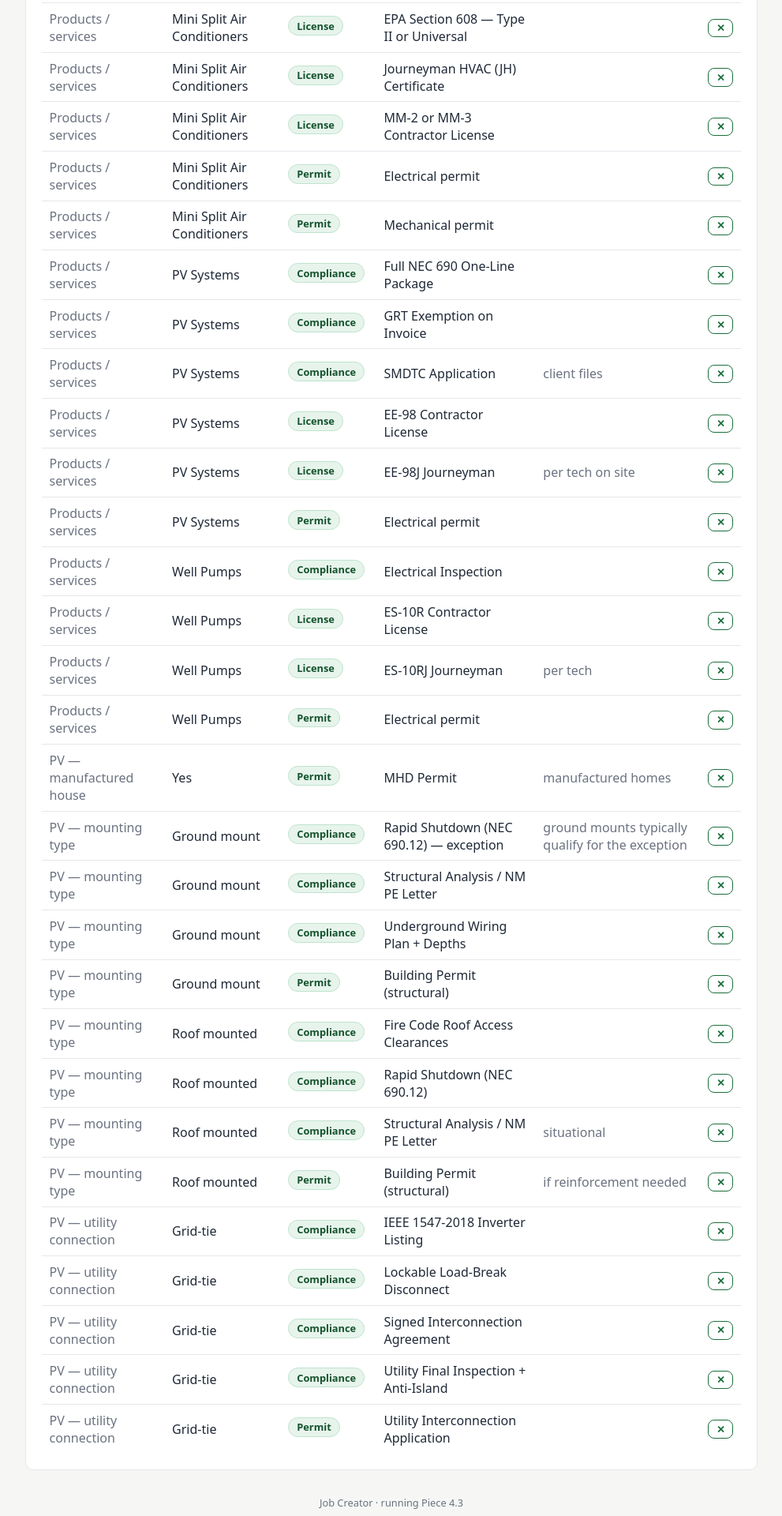
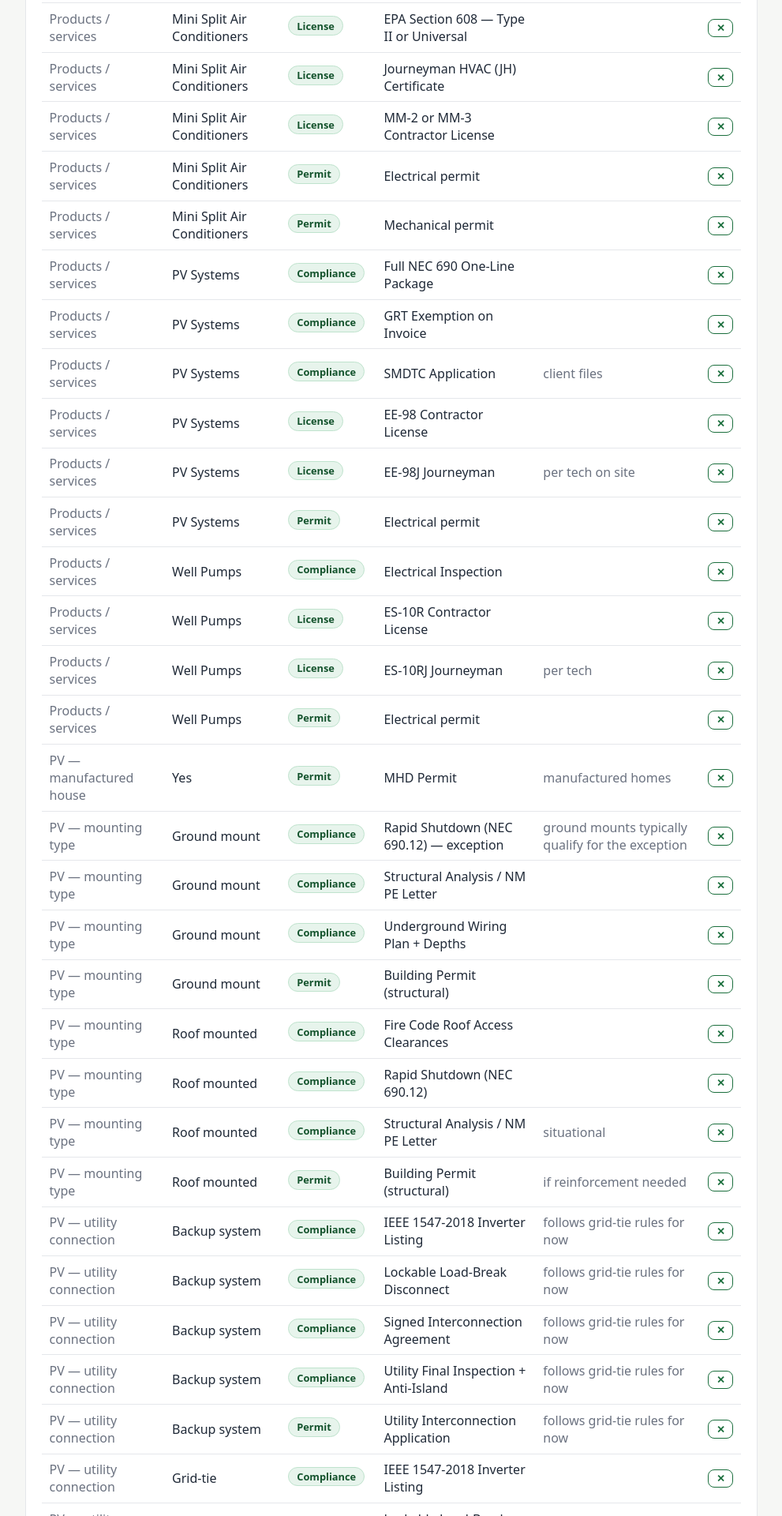
Before and after one commit to RaIn-Solar/job-creator-app, a Flask app: page /rules in a window 1280 px wide. Shown: the part 1840-3760 px from the top of the page at 79% size, without its empty margins (144-1135 px from the left). Run offline with Flask 3, Linux system fonts and the light colour scheme; data comes from the database, SQL or seed files in the repository.

Commit message:
Backup systems follow grid-tie rules; re-flavor demo text for New Mexico
- Batch 3: the five grid-tie interconnection rules mirrored onto
  pv_utility_connection = Backup system, each noted 'follows grid-tie
  rules for now' pending ECC specifics
- Sample clients/jobs and form placeholders now use NM cities,
  counties, area codes, and utilities (PNM, El Paso Electric)
- Version bumped to Piece 4.4

Co-Authored-By: Claude <noreply@anthropic.com>
Claude-Session: https://claude.ai/code/session_01BHvuvRs6P5XV4UN15WC78E

```diff
--- a/app.py
+++ b/app.py
@@ -157,7 +157,17 @@ SEED_RULES_V2 = [
     ("pv_utility_connection", "Grid-tie", "equals", "Compliance", "Utility Final Inspection + Anti-Island", ""),
 ]
 
-SEED_BATCHES = {2: SEED_RULES_V2}
+# Batch 3 — backup systems follow grid-tie rules (per ECC general rule;
+# specifics to be refined later, hence the note on each).
+SEED_RULES_V3 = [
+    ("pv_utility_connection", "Backup system", "equals", "Permit", "Utility Interconnection Application", "follows grid-tie rules for now"),
+    ("pv_utility_connection", "Backup system", "equals", "Compliance", "IEEE 1547-2018 Inverter Listing", "follows grid-tie rules for now"),
+    ("pv_utility_connection", "Backup system", "equals", "Compliance", "Lockable Load-Break Disconnect", "follows grid-tie rules for now"),
+    ("pv_utility_connection", "Backup system", "equals", "Compliance", "Signed Interconnection Agreement", "follows grid-tie rules for now"),
+    ("pv_utility_connection", "Backup system", "equals", "Compliance", "Utility Final Inspection + Anti-Island", "follows grid-tie rules for now"),
+]
+
+SEED_BATCHES = {2: SEED_RULES_V2, 3: SEED_RULES_V3}
 
 # ECC's main products/services — the multi-select on the job form.
 PRODUCTS = [
@@ -171,7 +181,7 @@ PRODUCTS = [
 
 # Shown in the footer of every page so it's always obvious which build
 # is running. Bumped with each piece.
-VERSION = "Piece 4.3"
+VERSION = "Piece 4.4"
 
 app = Flask(__name__)
 # Needed for flash messages; fine as a constant for an internal single-box tool.
@@ -226,13 +236,13 @@ def init_db():
             " (name, phone, mailing_address, billing_address, email, referral_source)"
             " VALUES (?, ?, ?, ?, ?, ?)",
             [
-                ("Johnson Residence (sample)", "214-555-0142",
-                 "4512 Bluebonnet Ln, Dallas, TX 75214",
-                 "4512 Bluebonnet Ln, Dallas, TX 75214",
+                ("Johnson Residence (sample)", "505-555-0142",
+                 "4512 Juniper Rd NE, Albuquerque, NM 87111",
+                 "4512 Juniper Rd NE, Albuquerque, NM 87111",
                  "mjohnson@example.com", "Google search"),
-                ("Rivera Residence (sample)", "713-555-0189",
-                 "902 Heights Blvd, Houston, TX 77008",
-                 "PO Box 2210, Houston, TX 77252",
+                ("Rivera Residence (sample)", "575-555-0189",
+                 "902 Mesa Verde Dr, Las Cruces, NM 88011",
+                 "PO Box 2210, Las Cruces, NM 88004",
                  "", "Neighbor referral — the Ortiz install"),
             ],
         )
@@ -243,8 +253,8 @@ def init_db():
             " pv_mounting_type, battery_utility_connection)"
             " VALUES (1, ?, ?, ?, ?, ?, ?, ?, ?, ?, ?, ?, ?, ?)",
             ("Johnson PV + Battery (sample)",
-             "4512 Bluebonnet Ln, Dallas, TX 75214", "Dallas County",
-             "3-ton AC, well pump, shop sub-panel", "Oncor",
+             "4512 Juniper Rd NE, Albuquerque, NM 87111", "Bernalillo County",
+             "3-ton AC, well pump, shop sub-panel", "PNM",
              "Standard 10-year", "Cash", "Yes", "Yes",
              "PV Systems, Battery Banks",
              "Grid-tie", "Roof mounted", "Backup system"),
--- a/templates/client_form.html
+++ b/templates/client_form.html
@@ -21,7 +21,7 @@
       <div class="field">
         <label for="mailing_address">Mailing address *</label>
         <input id="mailing_address" name="mailing_address"
-               placeholder="123 Main St, Dallas, TX 75201"
+               placeholder="123 Main St NW, Albuquerque, NM 87102"
                value="{{ values.get('mailing_address', '') }}" required>
       </div>
     </fieldset>
--- a/templates/job_form.html
+++ b/templates/job_form.html
@@ -13,19 +13,19 @@
     <div class="field wide">
       <label for="site_location">Site location * <span class="muted">(address or GPS coordinates — .kmz linking coming later)</span></label>
       <input id="site_location" name="site_location"
-             placeholder="123 County Rd 45, Ector, TX — or 31.8457, -102.3676"
+             placeholder="123 County Rd 45, Estancia, NM — or 35.0844, -106.6504"
              value="{{ values.get('site_location', '') }}" required>
     </div>
     <div class="field">
       <label for="county">County</label>
       <input id="county" name="county" value="{{ values.get('county', '') }}"
-             placeholder="Dallas County">
+             placeholder="Bernalillo County">
     </div>
     <div class="field">
       <label for="utility_provider">Utility provider</label>
       <input id="utility_provider" name="utility_provider"
              value="{{ values.get('utility_provider', '') }}"
-             placeholder="Oncor, CenterPoint, co-op…">
+             placeholder="PNM, El Paso Electric, co-op…">
     </div>
     <div class="field wide">
       <label for="electric_loads">Electric loads</label>
--- a/templates/rules.html
+++ b/templates/rules.html
@@ -29,7 +29,7 @@ matching job page updates immediately. No code changes needed.</p>
     <div class="field">
       <label for="field_value">…matches this value</label>
       <input id="field_value" name="field_value" required
-             placeholder="e.g. PV Systems, Ector County, Off-grid">
+             placeholder="e.g. PV Systems, Torrance County, Off-grid">
     </div>
     <div class="field">
       <label for="category">Category</label>
```
